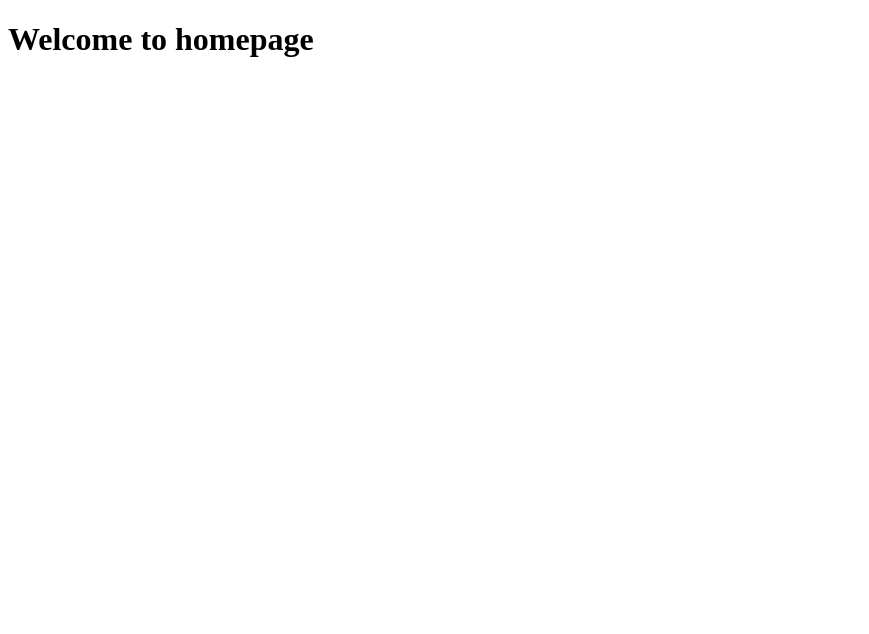
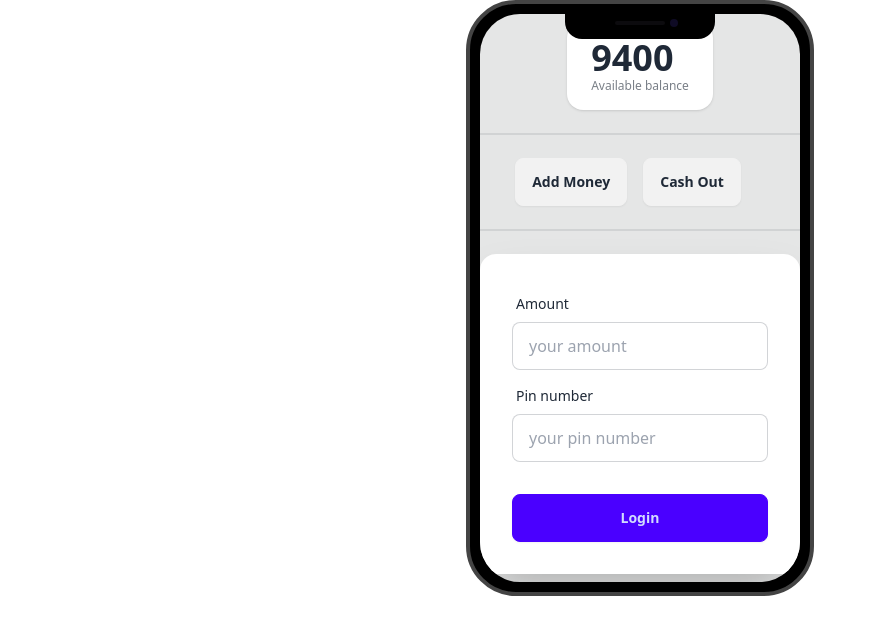
Before and after one commit to rajiasultanashraboni/Payoo-mobile-bank-using-dom, a plain HTML site: page home.html in a window 1280 px wide. Shown: the whole page, without its empty margins (0-869 px from the left). Drawn offline with nearby package versions, Linux system fonts and the light colour scheme.

Commit message:
another html page is setup here

```diff
--- a/home.html
+++ b/home.html
@@ -4,8 +4,66 @@
     <meta charset="UTF-8" />
     <meta name="viewport" content="width=device-width, initial-scale=1.0" />
     <title>Document</title>
+    <link
+      href="https://cdn.jsdelivr.net/npm/daisyui@4.12.22/dist/full.min.css"
+      rel="stylesheet"
+      type="text/css"
+    />
+    <script src="https://cdn.tailwindcss.com"></script>
   </head>
   <body>
-    <h1>Welcome to homepage</h1>
+    <main class="flex justify-center">
+      <div class="mockup-phone">
+        <div class="camera"></div>
+        <div class="display">
+          <div class="artboard artboard-demo phone-1">
+            <div class="stats shadow">
+              <div class="stat">
+                <div class="stat-value">9400</div>
+                <div class="stat-desc">Available balance</div>
+              </div>
+            </div>
+            <div class="divider"></div>
+            <!-- button are here
+              -->
+            <div class="flex justify-between mr-6 gap-4">
+              <button class="btn">Add Money</button>
+              <button class="btn">Cash Out</button>
+            </div>
+            <div class="divider"></div>
+            <!-- form is here  -->
+            <div class="card bg-base-100 w-full max-w-sm shrink-0 shadow-2xl">
+              <form class="card-body">
+                <div class="form-control">
+                  <label class="label">
+                    <span class="label-text">Amount</span>
+                  </label>
+                  <input
+                    type="text"
+                    placeholder="your amount"
+                    class="input input-bordered"
+                    required
+                  />
+                </div>
+                <div class="form-control">
+                  <label class="label">
+                    <span class="label-text">Pin number</span>
+                  </label>
+                  <input
+                    type="password"
+                    placeholder="your pin number"
+                    class="input input-bordered"
+                    required
+                  />
+                </div>
+                <div class="form-control mt-6">
+                  <button class="btn btn-primary">Login</button>
+                </div>
+              </form>
+            </div>
+          </div>
+        </div>
+      </div>
+    </main>
   </body>
 </html>
```
